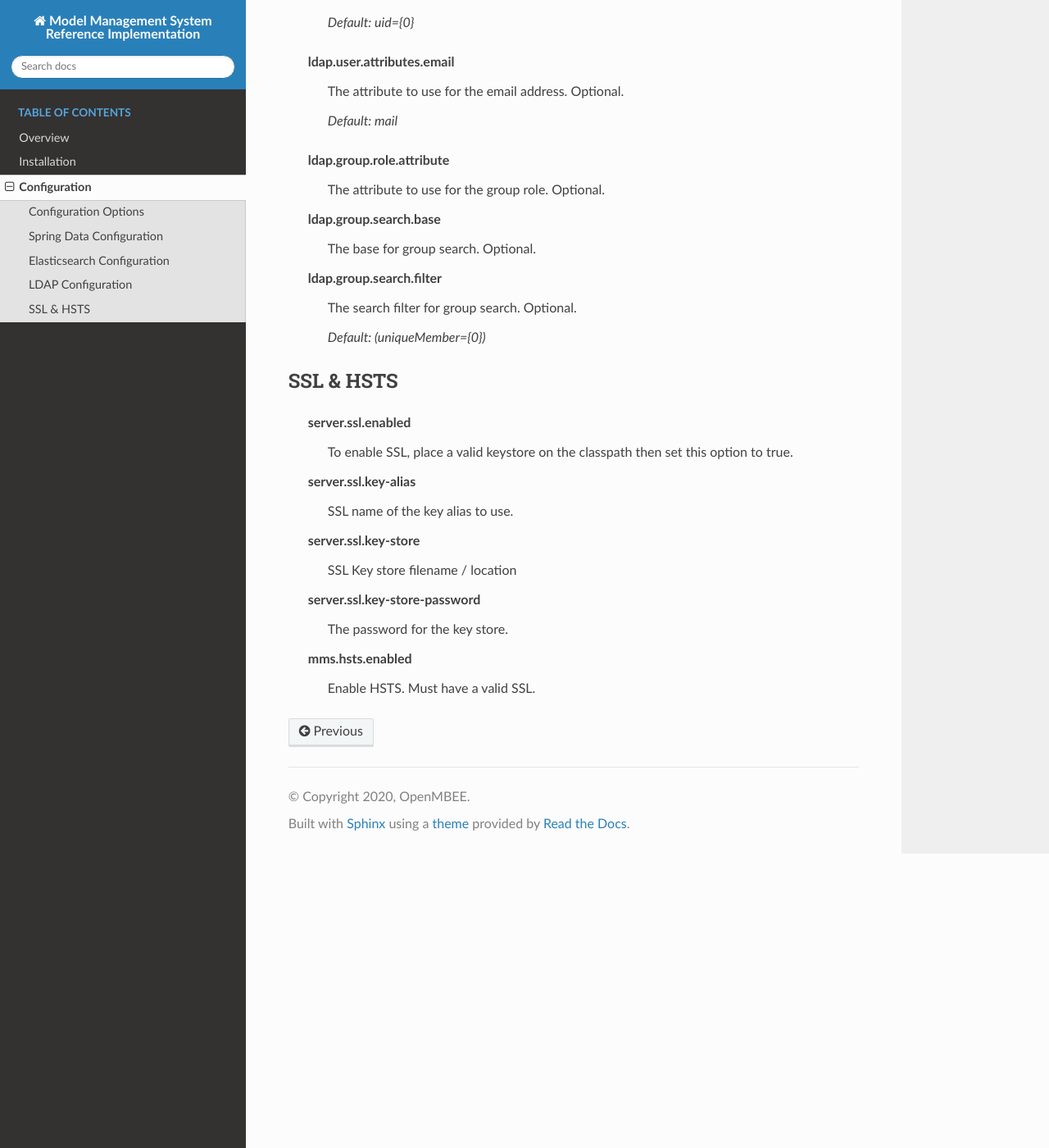
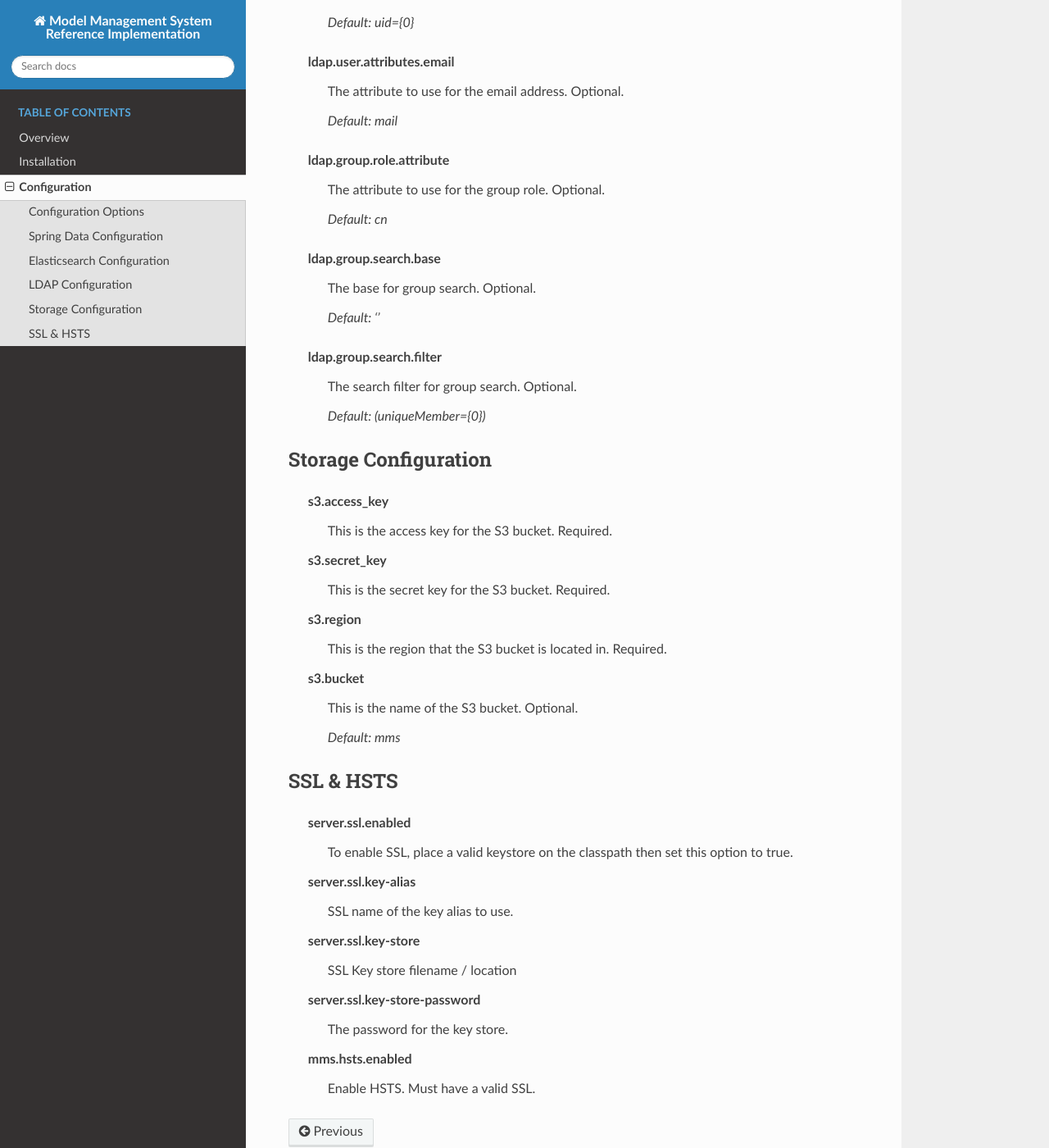
Before and after one commit to Open-MBEE/exec-mmsri, a Sphinx documentation site: the page built from docs/configuration.rst, in a window 1280 px wide and 1400 px high, scrolled down 3140 px. Shown: the whole window at 82% size. Built offline with Sphinx 7.4.7 and the Read the Docs theme 2.0.0, drawn with Linux system fonts in a browser that asks for light colours; pages that are not in the unit, such as notebooks, are missing from menus.

Commit message:
Adding storage properties

```diff
--- a/docs/configuration.rst
+++ b/docs/configuration.rst
@@ -137,13 +137,35 @@ LDAP Configuration
   ldap.group.role.attribute
     The attribute to use for the group role. Optional.
 
+    | `Default: cn`
+
   ldap.group.search.base
     The base for group search. Optional.
+
+    | `Default: ''`
 
   ldap.group.search.filter
     The search filter for group search. Optional.
 
     | `Default: (uniqueMember={0})`
+
+
+Storage Configuration
+---------------------
+
+  s3.access_key
+    This is the access key for the S3 bucket. Required.
+
+  s3.secret_key
+    This is the secret key for the S3 bucket. Required.
+
+  s3.region
+    This is the region that the S3 bucket is located in. Required.
+
+  s3.bucket
+    This is the name of the S3 bucket. Optional.
+
+    | `Default: mms`
 
 SSL & HSTS
 ----------
```
